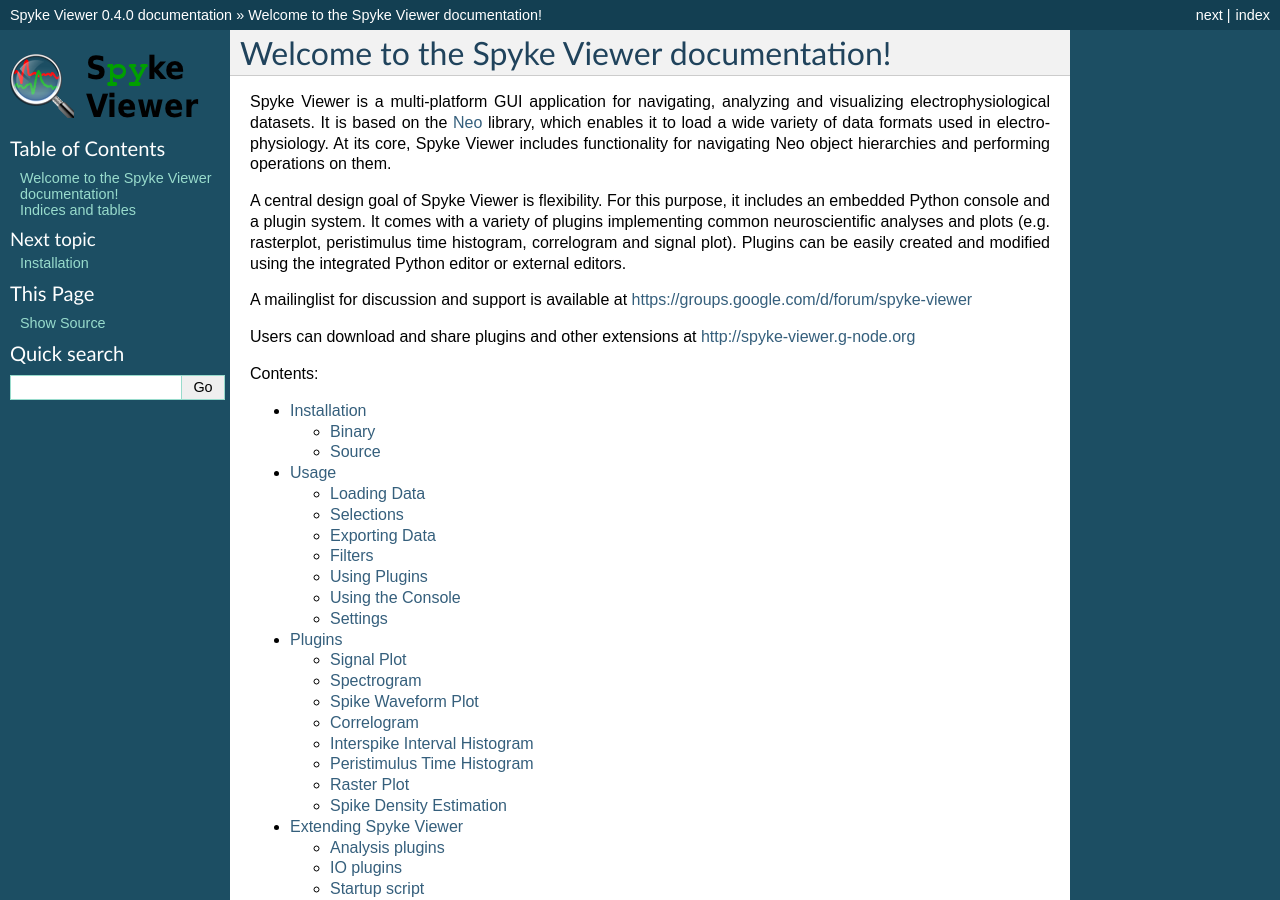
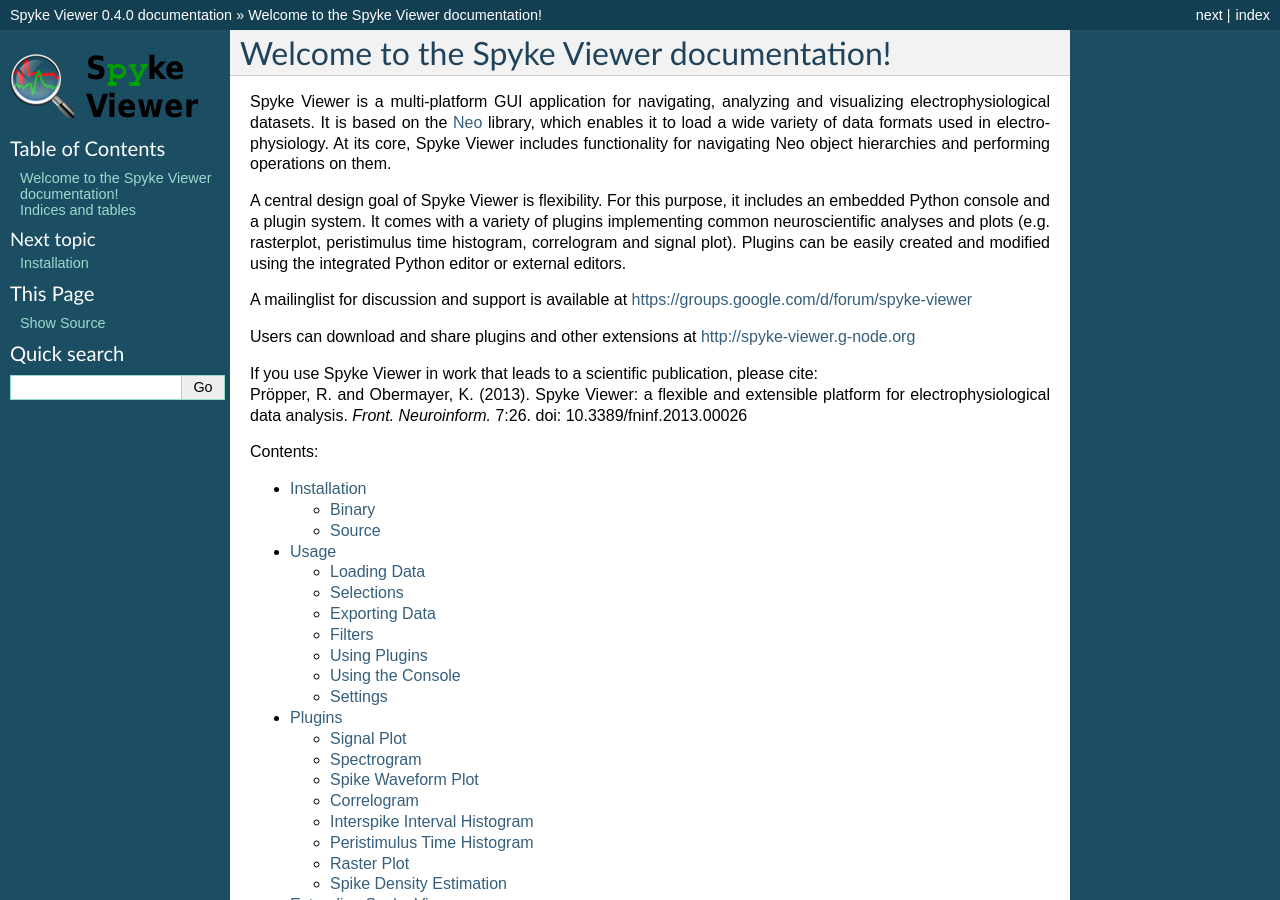
Before and after one commit to rproepp/spykeviewer, a Sphinx documentation site: the page built from doc/source/index.rst, in a window 1280 px wide and 900 px high. Built offline with Sphinx 7.4.7, drawn with Linux system fonts in a browser that asks for light colours; formulas are drawn with MathJax 3.

Commit message:
Mention paper in docs

```diff
--- a/doc/source/index.rst
+++ b/doc/source/index.rst
@@ -1,3 +1,7 @@
+.. |br| raw:: html
+
+   <br />
+
 Welcome to the Spyke Viewer documentation!
 ==========================================
 
@@ -21,6 +25,12 @@ https://groups.google.com/d/forum/spyke-viewer
 Users can download and share plugins and other extensions at
 http://spyke-viewer.g-node.org
 
+If you use Spyke Viewer in work that leads to a scientific publication,
+please cite:|br|
+Pröpper, R. and Obermayer, K. (2013). Spyke Viewer: a flexible and extensible
+platform for electrophysiological data analysis.
+*Front. Neuroinform.* 7:26. doi: 10.3389/fninf.2013.00026
+
 Contents:
 
 .. toctree::
```
